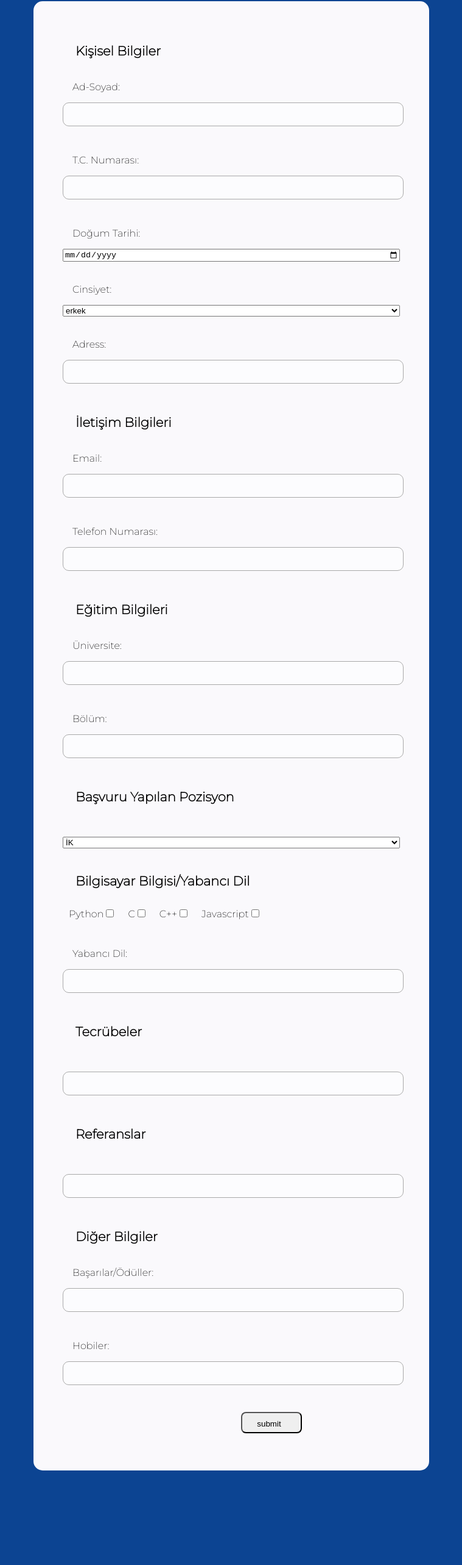
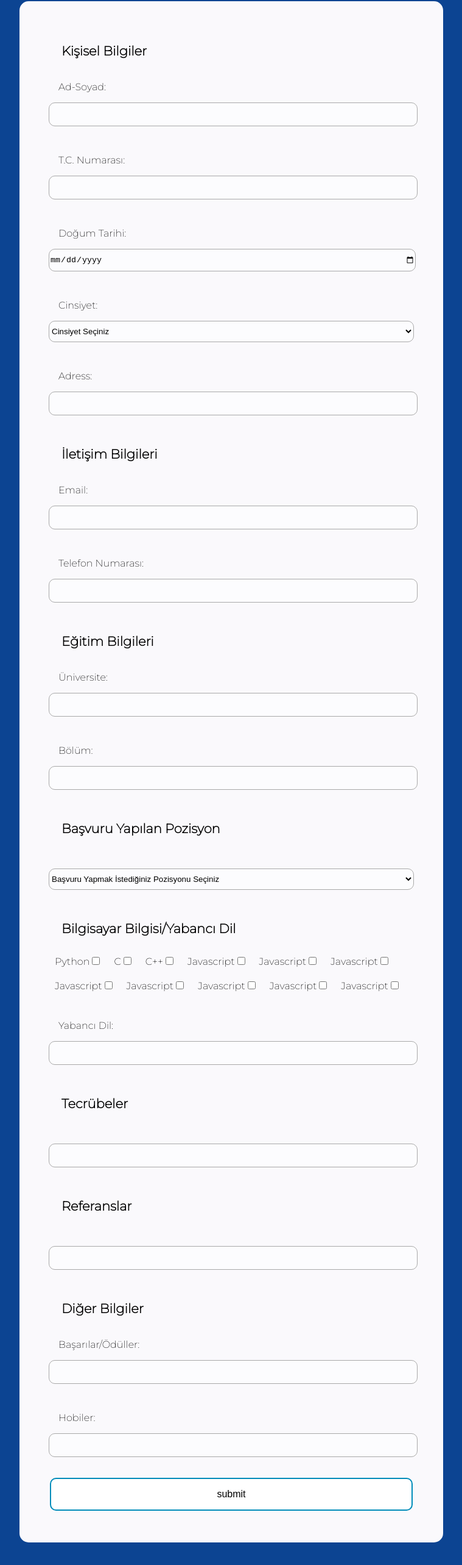
Before and after one commit to berkay-yuksel/form-project, a React (Create React App) app: page / in a window 1280 px wide. Shown: the part 228-2794 px from the top of the page at 61% size, without its empty margins (260-1019 px from the left). Before the commit the page ends 2719 px from the top, so only its background shows below. Built offline with nearby package versions, Linux system fonts and the light colour scheme.

Commit message:
checkbox input and button update

```diff
--- a/src/App.css
+++ b/src/App.css
@@ -21,6 +21,7 @@
   padding: 3em;
   background-color: rgb(250, 249, 252);
   border-radius: 15px;
+  max-width: 600px;
 }
 
 
@@ -86,15 +87,38 @@
 
 
 .form_container button {
-  width: 100px;
+  /* width: 100px;
   height: 35px;
   padding: 10px 24px;
   border-radius: 8px;
   margin: 1em;
   margin-left: 22em;
-  display: flex;
+  display: flex; */
 /* background-color: #0c4492; */
   /* padding: 0.2em;  */
+
+  border-radius: 10px;
+  display: flex;
+
+  border: none;
+  padding: 16px 32px;
+  text-align: center;
+  text-decoration: none;
+  display: inline-block;
+  font-size: 16px;
+  margin: 4px 2px;
+  transition-duration: 0.4s;
+  cursor: pointer;
+  background-color: white;
+  color: black;
+  border: 2px solid #008CBA;
+}
+
+
+
+.form_container button:hover{
+  background-color: #008CBA;
+  color: white;
 }
 
 
@@ -103,6 +127,7 @@
 .checkbox-wrapper{
   display: flex;
   margin-bottom: 20px;
+  flex-wrap: wrap;
 }
 
 
@@ -166,6 +191,39 @@
 }
 
 
+.form-input-date{
+  width: 100%;
+  height: 35px;
+  border: none;
+  border-radius: 10px;
+  margin-bottom: 10px;
+  background: rgba(255, 255, 255, 0.375);
+  border: 0.5px solid darkgrey;
+}
+
+
+.form-input-cinsiyet{
+  width: 100%;
+  height: 35px;
+  border: none;
+  border-radius: 10px;
+  margin-bottom: 10px;
+  background: rgba(255, 255, 255, 0.375);
+  border: 0.5px solid darkgrey;
+}
+
+
+.form-input-pozisyon{
+  width: 100%;
+  height: 35px;
+  border: none;
+  border-radius: 10px;
+  margin-bottom: 10px;
+  background: rgba(255, 255, 255, 0.375);
+  border: 0.5px solid darkgrey;
+}
+
+
 .ust-baslıklar{
   color: black;
   font-size: 21px;
@@ -199,13 +257,13 @@
 }
 
 
-/* .form-input-cinsiyet{
+.form-input-cinsiyet:focus{
   border: 2px solid #0c3e83;
   outline: none !important;
 }
 
 
-.form-input-pozisyon{
+.form-input-pozisyon:focus{
   border: 2px solid #0c3e83;
   outline: none !important;
-} */
+}
--- a/src/App.js
+++ b/src/App.js
@@ -107,6 +107,7 @@ const App = () => {
              <select className="form-input-cinsiyet"
               value={inputs.cinsiyet}
               onChange={(e)=>{handleChange('cinsiyet',e.target.value)}}>
+                <option value=" ">Cinsiyet Seçiniz</option>
                 <option value="erkek">erkek</option>
                 <option value="kadın">Kadın</option>
 
@@ -184,6 +185,7 @@ const App = () => {
              <select className="form-input-pozisyon"
               value={inputs.pozisyon}
               onChange={(e)=>{handleChange('pozisyon',e.target.value)}}>
+                <option value=" ">Başvuru Yapmak İstediğiniz Pozisyonu Seçiniz</option>
                 <option value="ik">İK</option>
                 <option value="erpuzmanı">ERP Uzmanı</option>
 
@@ -209,6 +211,34 @@ const App = () => {
 
           <label className="my-label">C++
             <input type="checkbox"         onChange={(e)=>{handleChange('code2',e.target.value)}}   value="c++" />
+          </label>
+
+          <label className="my-label">Javascript
+            <input type="checkbox"        onChange={(e)=>{handleChange('code3',e.target.value)}}   value="javascript" />
+          </label>
+
+          <label className="my-label">Javascript
+            <input type="checkbox"        onChange={(e)=>{handleChange('code3',e.target.value)}}   value="javascript" />
+          </label>
+
+          <label className="my-label">Javascript
+            <input type="checkbox"        onChange={(e)=>{handleChange('code3',e.target.value)}}   value="javascript" />
+          </label>
+
+          <label className="my-label">Javascript
+            <input type="checkbox"        onChange={(e)=>{handleChange('code3',e.target.value)}}   value="javascript" />
+          </label>
+
+          <label className="my-label">Javascript
+            <input type="checkbox"        onChange={(e)=>{handleChange('code3',e.target.value)}}   value="javascript" />
+          </label>
+
+          <label className="my-label">Javascript
+            <input type="checkbox"        onChange={(e)=>{handleChange('code3',e.target.value)}}   value="javascript" />
+          </label>
+
+          <label className="my-label">Javascript
+            <input type="checkbox"        onChange={(e)=>{handleChange('code3',e.target.value)}}   value="javascript" />
           </label>
 
           <label className="my-label">Javascript
```
